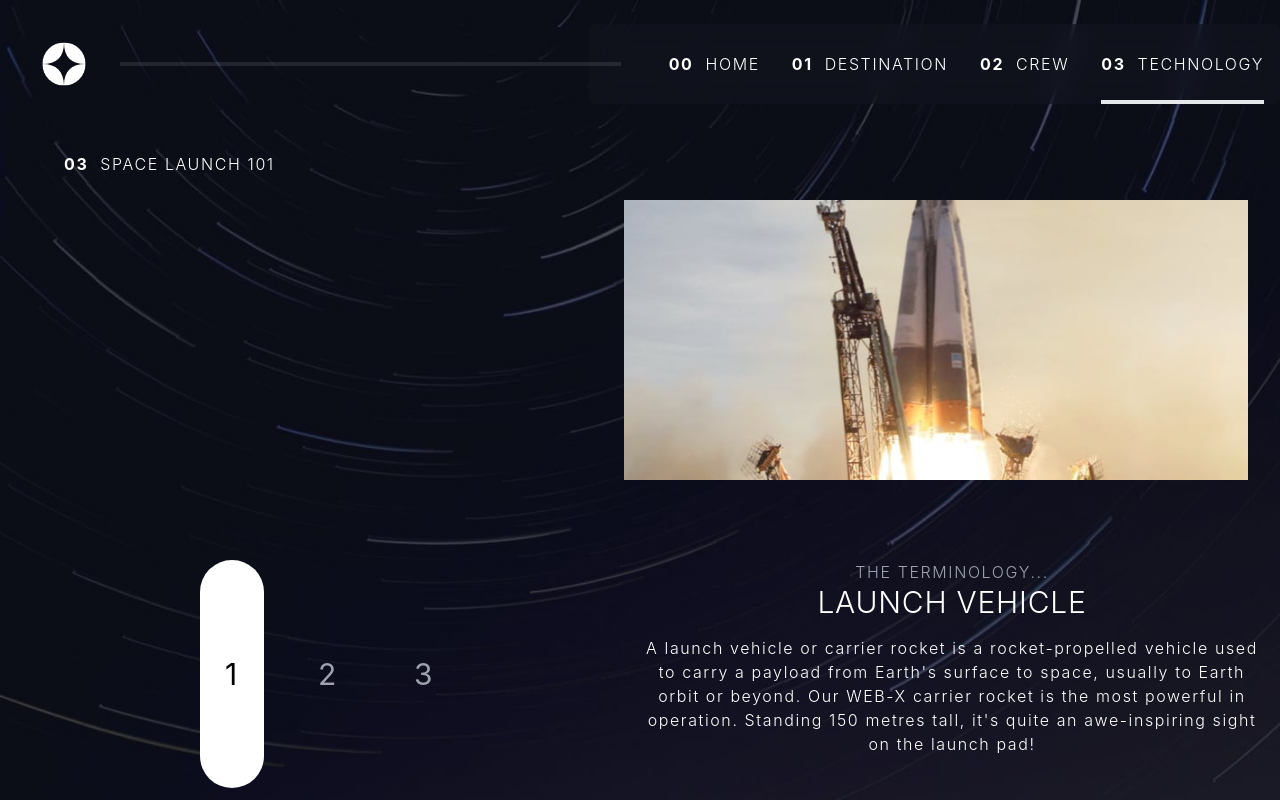
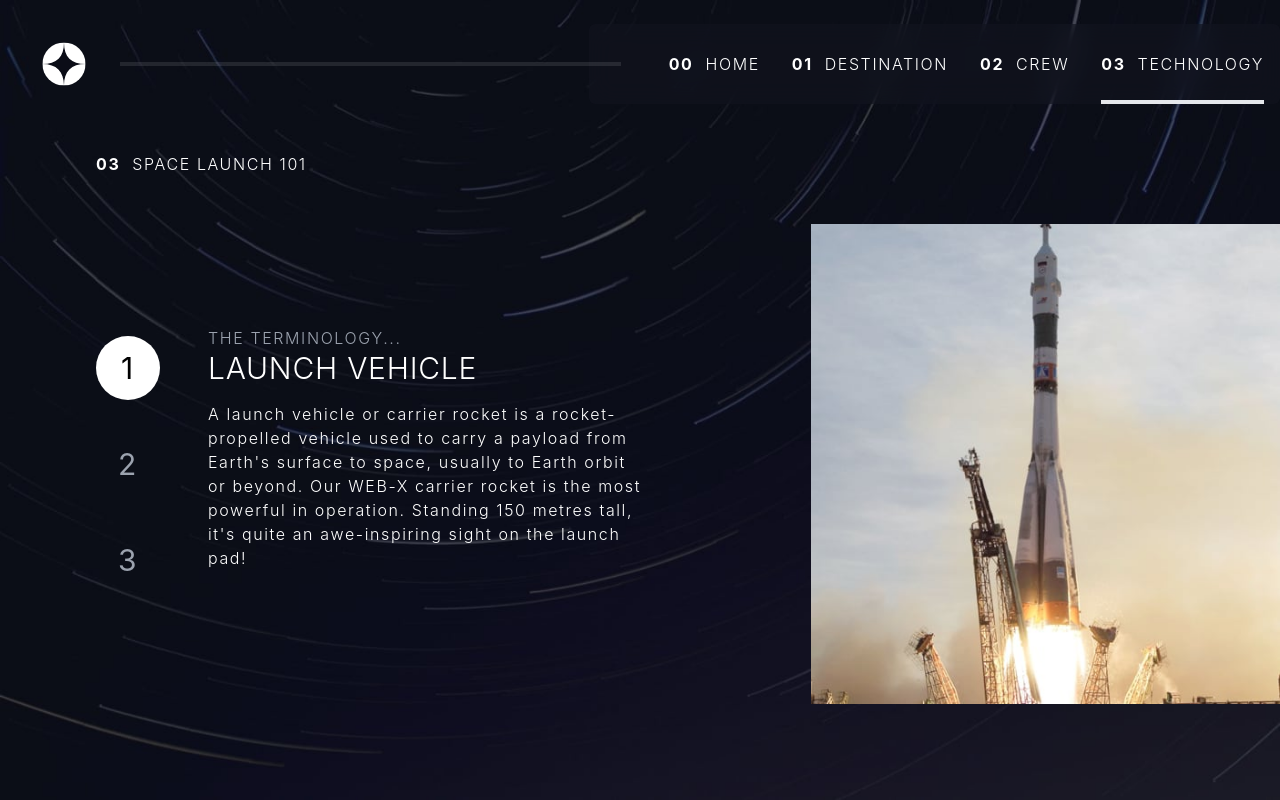
Before and after one commit to Aj-Herrera-99/frontend-mentor-space-tourism, a React (Vite) app: page /#/technology/launchvehicle in a window 1280 px wide. Both pictures are taken after a click on the picture 63 px from the left and 64 px from the top of the page. Built offline with nearby package versions, Linux system fonts and the light colour scheme.

Commit message:
technology fatto

```diff
--- a/src/components/Main.jsx
+++ b/src/components/Main.jsx
@@ -12,6 +12,8 @@ const MainWrapper = styled.div`
         display: flex;
         flex-wrap: wrap;
         padding-bottom: 3rem;
+        padding-inline: 6rem;
+        text-align: start;
         & > * {
             width: 50%;
         }
--- a/src/pages/Crew.jsx
+++ b/src/pages/Crew.jsx
@@ -10,7 +10,7 @@ function Crew() {
     return (
         <>
             <Main classes="font-light tracking-widest uppercase xl:!pb-0 xl:h-[86vh]">
-                <div className="flex justify-center gap-3 sm:justify-start sm:pl-12 xl:!w-full">
+                <div className="flex justify-center gap-3 sm:justify-start  xl:!w-full">
                     <span className="font-bold">02</span>
                     <span>meet your crew</span>
                 </div>
--- a/src/pages/Destination.jsx
+++ b/src/pages/Destination.jsx
@@ -10,7 +10,7 @@ function Destination() {
     return (
         <>
             <Main classes="font-light tracking-widest uppercase">
-                <div className="flex justify-center gap-3 sm:justify-start sm:pl-12 xl:min-w-[100vw]">
+                <div className="flex justify-center gap-3 sm:justify-start xl:min-w-[100vw]">
                     <span className="font-bold">01</span>
                     <span>pick your destination</span>
                 </div>
--- a/src/pages/Technology.jsx
+++ b/src/pages/Technology.jsx
@@ -9,7 +9,7 @@ function Technology() {
     }, [navigate]);
     return (
         <Main classes="font-light tracking-widest uppercase">
-            <div className="flex justify-center gap-3 sm:justify-start sm:pl-12">
+            <div className="flex justify-center gap-3 sm:justify-start xl:!w-full">
                 <span className="font-bold">03</span>
                 <span>space launch 101</span>
             </div>
--- a/src/pages/firstnesting-pages/CelestialBody.jsx
+++ b/src/pages/firstnesting-pages/CelestialBody.jsx
@@ -10,7 +10,7 @@ function CelestialBody() {
 
     return (
         <>
-            <div className="h-[35vh] flex justify-center mt-8 mb-4 xl:h-[60vh]">
+            <div className="h-[35vh] flex justify-center mt-8 mb-4 xl:h-[60vh] xl:mt-12">
                 <img
                     src={`${destination.images.png}`}
                     alt={destination.name}
--- a/src/pages/firstnesting-pages/Member.jsx
+++ b/src/pages/firstnesting-pages/Member.jsx
@@ -14,7 +14,7 @@ function Member() {
                     <img
                         src={`${memberCurr.images.png}`}
                         alt={memberCurr.name}
-                        className="object-bottom h-full xl:w-3/5 xl:object-contain"
+                        className="object-bottom h-full xl:w-4/5 xl:object-contain"
                         loading="eager"
                     />
                 </div>
@@ -55,7 +55,7 @@ function Member() {
                             <br />
                             <span className="block text-3xl sm:text-6xl sm:py-4">{memberCurr.name}</span>
                         </h1>
-                        <p className="normal-case sm:mx-28 sm:text-lg">
+                        <p className="normal-case sm:mx-28 sm:text-lg xl:mx-0">
                             {memberCurr.bio}
                         </p>
                     </section>
--- a/src/pages/firstnesting-pages/Piece.jsx
+++ b/src/pages/firstnesting-pages/Piece.jsx
@@ -1,28 +1,40 @@
-import React from "react";
+import React, { useRef } from "react";
 import { NavLink, useParams } from "react-router-dom";
-import data from "../../data/data.json"
+import data from "../../data/data.json";
 
 function Piece() {
     const { piece } = useParams();
+    const imgRef = useRef(null);
     const pieceCurr = data.technology.find(
         (el) => el.name.replaceAll(" ", "").toLowerCase() === piece
     );
+    if (imgRef.current) {
+        if (document.body.offsetWidth >= 1280) {
+            imgRef.current.src = pieceCurr.images.portrait;
+        } else {
+            imgRef.current.src = pieceCurr.images.landscape;
+        }
+    }
     return (
         <>
-            <div className="h-[27vh] sm:h-[35vh] w-[100vw] -translate-x-[1rem] left-0 flex justify-center mt-8 mb-4 sm:my-12">
+            <div className="xl:flex xl:!w-full xl:gap-12 xl:items-center">
+                <div className="h-[27vh] sm:h-[35vh] w-[100vw] -translate-x-[1rem] left-0 flex justify-center mt-8 mb-4 sm:my-12 xl:order-3 xl:h-[60vh] xl:w-fit xl:translate-x-[6rem] xl:justify-self-end xl:grow ">
                     <img
-                    src={`${pieceCurr.images.landscape}`}
+                        ref={imgRef}
+                        // src={`${pieceCurr.images.landscape}`}
                         alt={pieceCurr.name}
-                    className="object-cover w-full h-full "
+                        className="object-cover w-full h-full xl:object-contain xl:object-right "
                         loading="eager"
                     />
                 </div>
-            <section className="flex justify-center gap-8 my-8">
+                <section className="flex justify-center gap-8 my-8 xl:order-1 xl:flex xl:flex-col">
                     <NavLink
                         to={`/technology/launchvehicle`}
                         className={({ isActive }) =>
                             "w-16  rounded-full aspect-square flex justify-center items-center text-3xl font-normal" +
-                        (isActive ? "  text-black bg-white" : " text-gray-400")
+                            (isActive
+                                ? "  text-black bg-white"
+                                : " text-gray-400")
                         }
                     >
                         1
@@ -31,7 +43,9 @@ function Piece() {
                         to={`/technology/spaceport`}
                         className={({ isActive }) =>
                             "w-16  rounded-full aspect-square flex justify-center items-center text-3xl font-normal" +
-                        (isActive ? "  text-black bg-white" : " text-gray-400")
+                            (isActive
+                                ? "  text-black bg-white"
+                                : " text-gray-400")
                         }
                     >
                         2
@@ -40,19 +54,24 @@ function Piece() {
                         to={`/technology/spacecapsule`}
                         className={({ isActive }) =>
                             "w-16  rounded-full aspect-square flex justify-center items-center text-3xl font-normal" +
-                        (isActive ? "  text-black bg-white" : " text-gray-400")
+                            (isActive
+                                ? "  text-black bg-white"
+                                : " text-gray-400")
                         }
                     >
                         3
                     </NavLink>
                 </section>
-            <section className="mt-8 mb-16">
-                <span className="text-gray-400 uppercase">the terminology...</span>
+                <section className="mt-8 mb-16 xl:order-2 xl:w-2/5 xl:text-start">
+                    <span className="text-gray-400 uppercase">
+                        the terminology...
+                    </span>
                     <h1 className="pb-4 text-3xl tracking-wide uppercase">
                         {pieceCurr.name}
                     </h1>
                     <p className="normal-case">{pieceCurr.description}</p>
                 </section>
+            </div>
         </>
     );
 }
```
Lines whose indentation alone changed are shown as unchanged.
